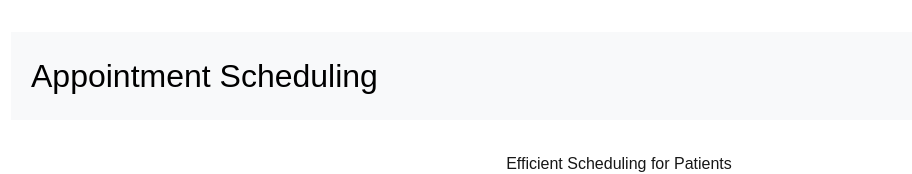
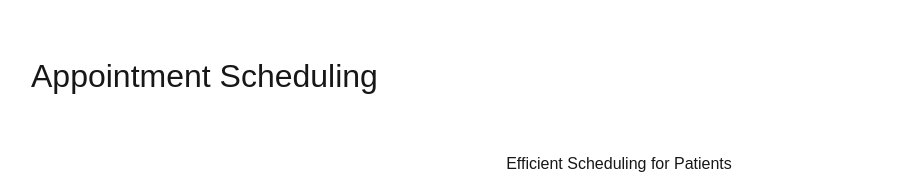
Before and after one commit to Kotresh162/front-desk-frontend, a Next.js app: page /appointments in a window 1280 px wide. Shown: the top 174 px of the page, without its empty margins (21-933 px from the left). Built offline with nearby package versions, Linux system fonts and the light colour scheme.

Commit message:
root-css-resolve

```diff
--- a/app/page.tsx
+++ b/app/page.tsx
@@ -4,6 +4,7 @@ import { useState, useEffect } from "react";
 import { useRouter } from "next/navigation"; // Import useRouter from Next.js
 import { FaMoon, FaSun } from "react-icons/fa"; // Import icons from react-icons
 import styles from "../styles/Home.module.css"; // Import the CSS module
+import "../styles/global.module.css";
 
 export default function Home() {
   const [isDarkMode, setIsDarkMode] = useState(false);
--- a/styles/Home.module.css
+++ b/styles/Home.module.css
@@ -30,21 +30,21 @@
     background: var(--button-bg);
   }
 
-:root {
+  .localRoot {
     --background-color: #ffffff;
     --text-color: #000000;
     --card-bg: #f8f9fa;
     --button-bg: #007bff;
     --button-color: #ffffff;
-  }
+}
 
-  .darkTheme {
+.darkTheme {
     --background-color: #121212;
     --text-color: #ffffff;
-    --card-bg: #1e1e1e; /* Darker background for cards in dark mode */
+    --card-bg: #1e1e1e;
     --button-bg: #4caf50;
     --button-color: #000000;
-  }
+}
 
   .lightTheme {
     --background-color: #ffffff;
```
Also changed, not shown: styles/global.module.css (added).
